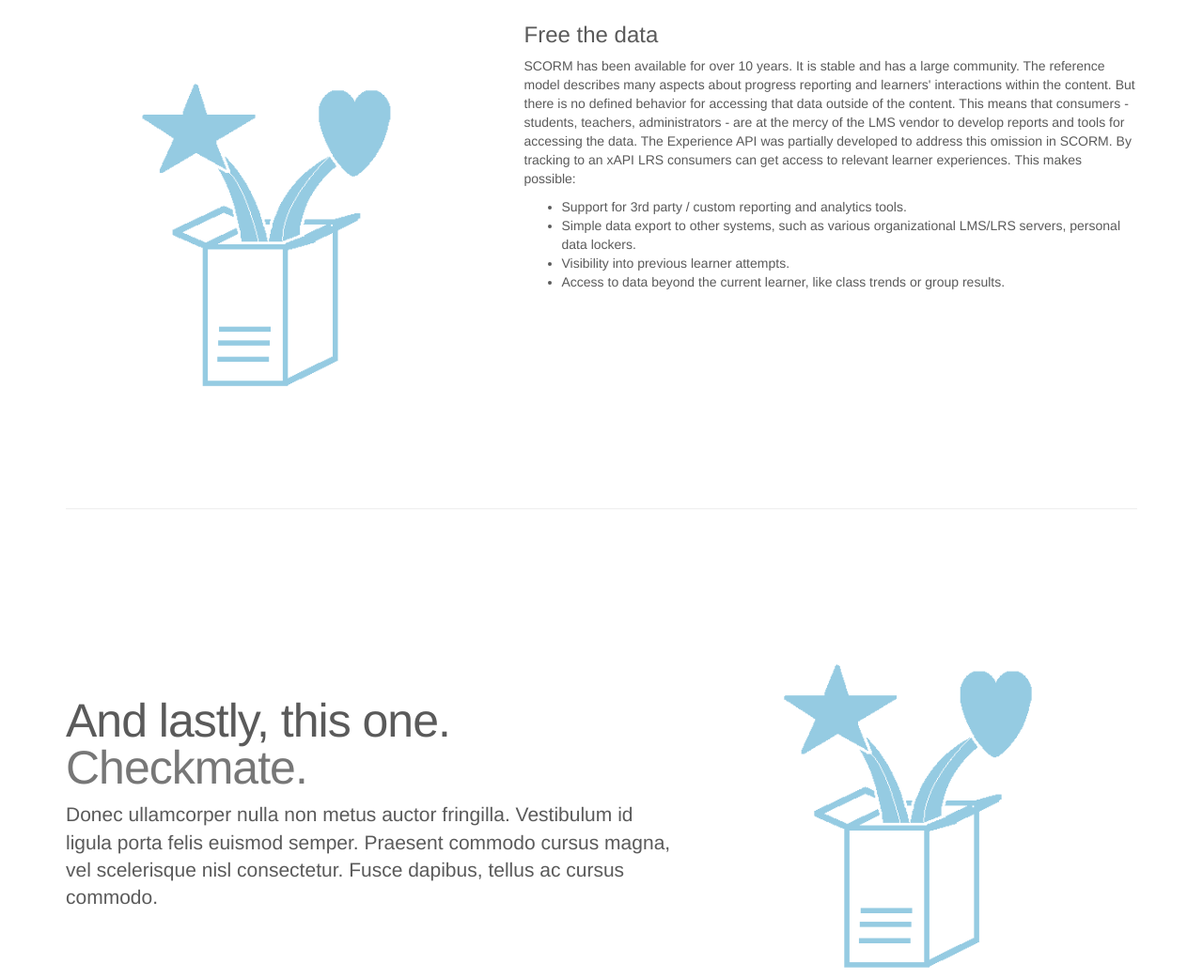
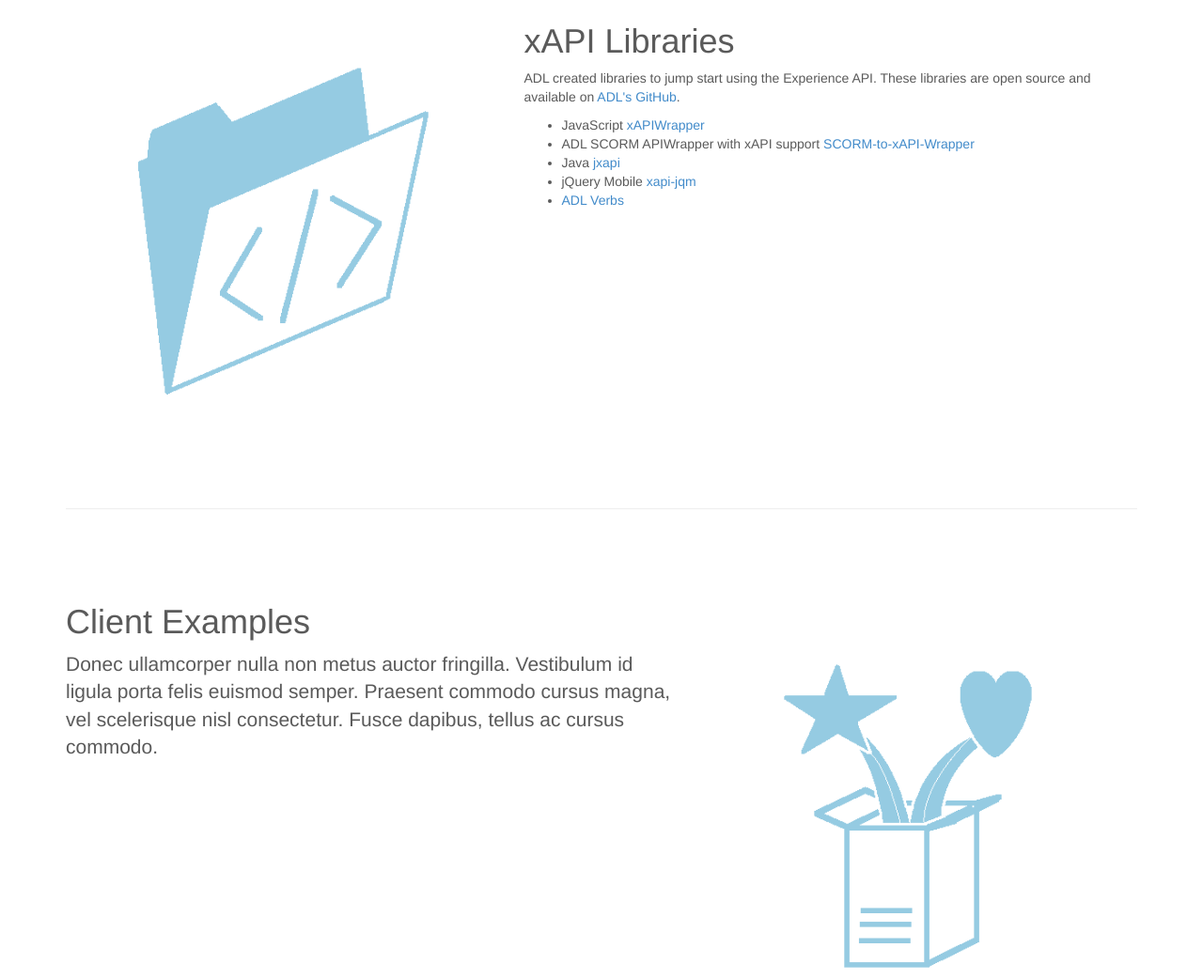
Before and after one commit to adlnet/xAPI-SCORM-Profile, a plain HTML site: page dev/adl-tools.html in a window 1280 px wide. Shown: the part 996-2038 px from the top of the page at 94% size. Drawn offline with Linux system fonts and the light colour scheme.

Commit message:
adding xapi lib stuff

```diff
--- a/dev/adl-tools.html
+++ b/dev/adl-tools.html
@@ -78,7 +78,7 @@
                 <p>Content developers can use the LRS to help test the content. The hosted version uses SSL/TLS security and implements both HTTP Basic Auth and OAuth, as defined in the xAPI Spec. The ADL LRS allows users to create free accounts to use for HTTP Basic and client accounts for Oauth. It also provides content examples that showcase some of the features of the Experience API.
                 </p>
                 <ul>
-                    <li>Open source <a href="https://github.com/adlnet/ADL_LRS">xAPI LRS available at GitHub &raquo;</a></li>
+                    <li>Open source <a href="https://github.com/adlnet/ADL_LRS">xAPI LRS available at GitHub</a></li>
                     <li>Sign up for a <a href="https://lrs.adlnet.gov/xAPI/register/">free user account</a> in the ADL LRS. Use the Name and Password as the HTTP Basic Auth credentials.</li>
                     <li><a href="https://lrs.adlnet.gov/xAPI/regclient/">Generate OAuth client credentials</a>, if you want to use OAuth instead of Basic Auth.</li>
                     <li><a href="https://lrs.adlnet.gov/xAPI/statementvalidator">Validate Statements</a>. Ensure that generated Statements are valid without posting them to the LRS.</li>
@@ -93,16 +93,17 @@
 
         <div class="row featurette">
             <div class="col-md-5">
-                <img class="featurette-image img-responsive" width="500px" height="500px" alt="500x500" src="../img/free-data.png">
+                <img class="featurette-image img-responsive" width="500px" height="500px" alt="500x500" src="../img/xapi-libraries.png">
             </div>
             <div class="col-md-7">
-                <h3>Free the data</h3>
-                <p>SCORM has been available for over 10 years. It is stable and has a large community. The reference model describes many aspects about progress reporting and learners' interactions within the content. But there is no defined behavior for accessing that data outside of the content. This means that consumers - students, teachers, administrators - are at the mercy of the LMS vendor to develop reports and tools for accessing the data. The Experience API was partially developed to address this omission in SCORM. By tracking to an xAPI LRS consumers can get access to relevant learner experiences. This makes possible:</p>
+                <h1>xAPI Libraries</h1>
+                <p>ADL created libraries to jump start using the Experience API. These libraries are open source and available on <a href="https://github.com/adlnet">ADL's GitHub</a>.</p>
                 <ul>
-                    <li>Support for 3rd party / custom reporting and analytics tools.</li>
-                    <li>Simple data export to other systems, such as various organizational LMS/LRS servers, personal data lockers.</li>
-                    <li>Visibility into previous learner attempts.</li>
-                    <li>Access to data beyond the current learner, like class trends or group results.</li>
+                    <li>JavaScript <a href="https://github.com/adlnet/xAPIWrapper">xAPIWrapper</a></li>
+                    <li>ADL SCORM APIWrapper with xAPI support <a href="https://github.com/adlnet/SCORM-to-xAPI-Wrapper">SCORM-to-xAPI-Wrapper</a></li>
+                    <li>Java <a href="https://github.com/adlnet/jxapi">jxapi</a></li>
+                    <li>jQuery Mobile <a href="https://github.com/adlnet/xapi-jqm">xapi-jqm</a></li>
+                    <li><a href="https://github.com/adlnet/xAPIVerbs">ADL Verbs</a></li>
                 </ul>
             </div>
         </div>
@@ -111,7 +112,7 @@
 
         <div class="row featurette">
             <div class="col-md-7">
-                <h2 class="featurette-heading">And lastly, this one. <span class="text-muted">Checkmate.</span></h2>
+                <h1>Client Examples</h1>
                 <p class="lead">Donec ullamcorper nulla non metus auctor fringilla. Vestibulum id ligula porta felis euismod semper. Praesent commodo cursus magna, vel scelerisque nisl consectetur. Fusce dapibus, tellus ac cursus commodo.</p>
             </div>
             <div class="col-md-5">
```
Also changed, not shown: img/xapi-libraries.png (added).
